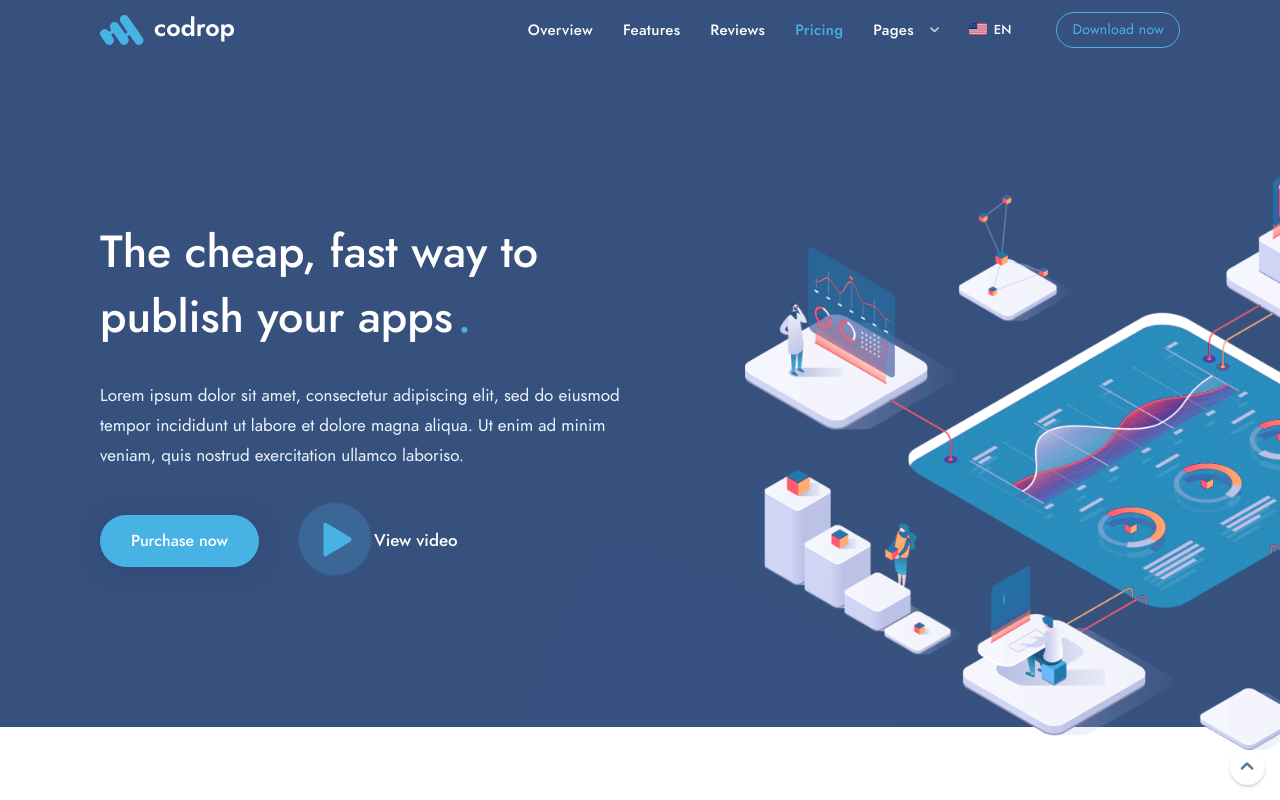
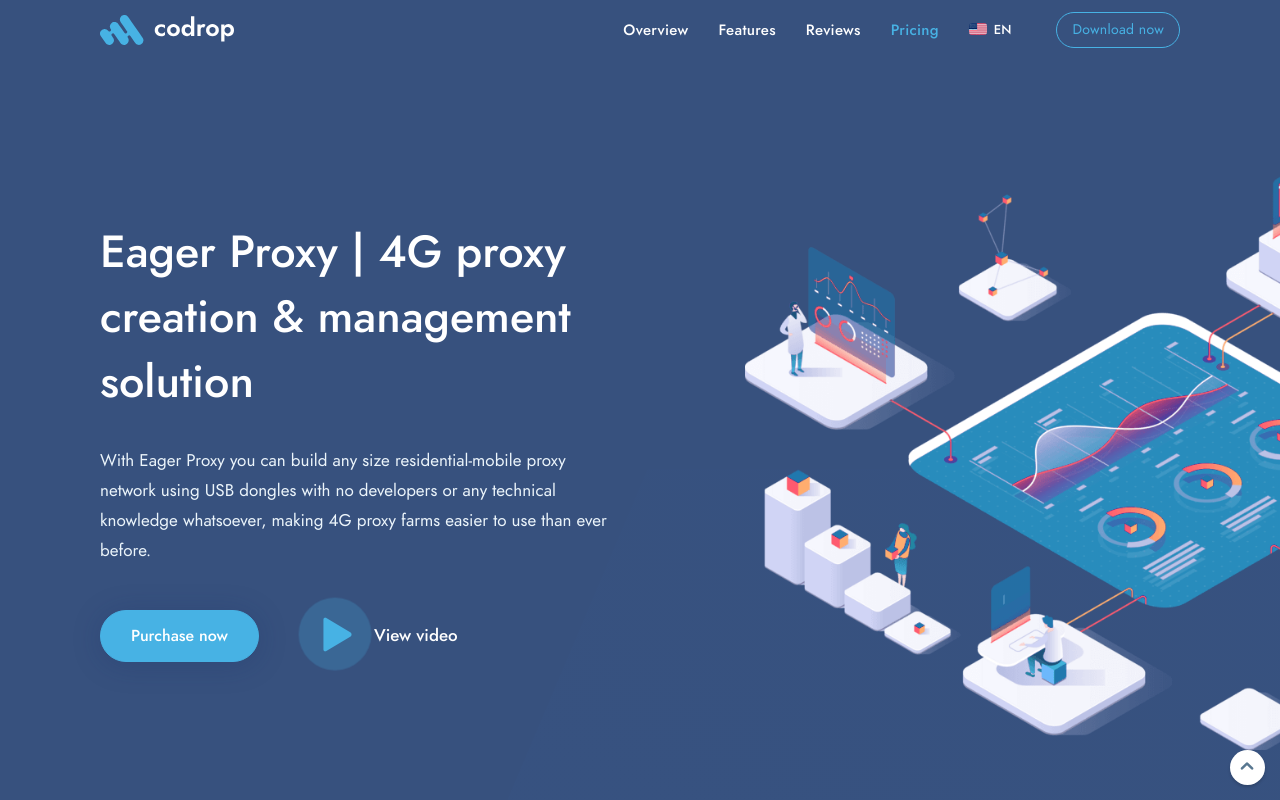
Before and after one commit to tuongpham16/epx-web, a plain HTML site: page index.html in a window 1280 px wide. Shown: the top 800 px of the page. Drawn offline with Linux system fonts and the light colour scheme; a script that the page names is missing; a web font is replaced by a local one.

Commit message:
Update index.html

```diff
--- a/index.html
+++ b/index.html
@@ -1,13 +1,12 @@
 <!DOCTYPE html>
 <html lang="en">
 
-<!-- Mirrored from templates.themekit.dev/codrop/index-fintech.html by HTTrack Website Copier/3.x [XR&CO'2014], Wed, 12 May 2021 07:05:08 GMT -->
 <head>
     <meta charset="utf-8">
     <meta http-equiv="X-UA-Compatible" content="IE=edge">
     <meta name="viewport" content="width=device-width, initial-scale=1">
-    <title>Fintech | Codrop | Landing Page App Template</title>
-    <meta name="description" content="">
+    <title>Eager proxy</title>
+    <meta name="description" content="Eager Proxy -  4G mobile proxy solutions">
     <script src="themekit/scripts/jquery.min.js"></script>
     <script src="themekit/scripts/main.js"></script>
     <link rel="stylesheet" href="themekit/css/bootstrap-grid.css">
@@ -45,7 +44,7 @@
                     <li>
                         <a href="#pricing">Pricing</a>
                     </li>
-                    <li class="dropdown">
+                <!--    <li class="dropdown">
                         <a href="#">Pages</a>
                         <ul>
                             <li class="dropdown-submenu">
@@ -95,7 +94,7 @@
                                 <a href="elements/components/buttons.html">Elements</a>
                             </li>
                         </ul>
-                    </li>
+                    </li>-->
                 </ul>
                 <div class="menu-right">
                     <ul class="lan-menu">
@@ -123,11 +122,10 @@
                     <div class="col-lg-6" data-anima="fade-in" data-time="1000">
                         <hr class="space" />
                         <h1>
-                            The cheap, fast way to publish your apps.
+                            Eager Proxy | 4G proxy creation & management solution
                         </h1>
                         <p>
-                            Lorem ipsum dolor sit amet, consectetur adipiscing elit, sed do eiusmod tempor incididunt ut labore et dolore magna aliqua.
-                            Ut enim ad minim veniam, quis nostrud exercitation ullamco laboriso.
+                            With Eager Proxy you can build any size residential-mobile proxy network using USB dongles with no developers or any technical knowledge whatsoever, making 4G proxy farms easier to use than ever before.
                         </p>
                         <a href="#" class="btn btn-sm btn-circle shadow-1 full-width-sm">Purchase now</a><span class="space"></span>
                         <a href="https://www.youtube.com/watch?v=Lb4IcGF5iTQ" data-lightbox-anima="fade-top" class="btn-text btn-video lightbox hidden-sm">View video</a>
```
